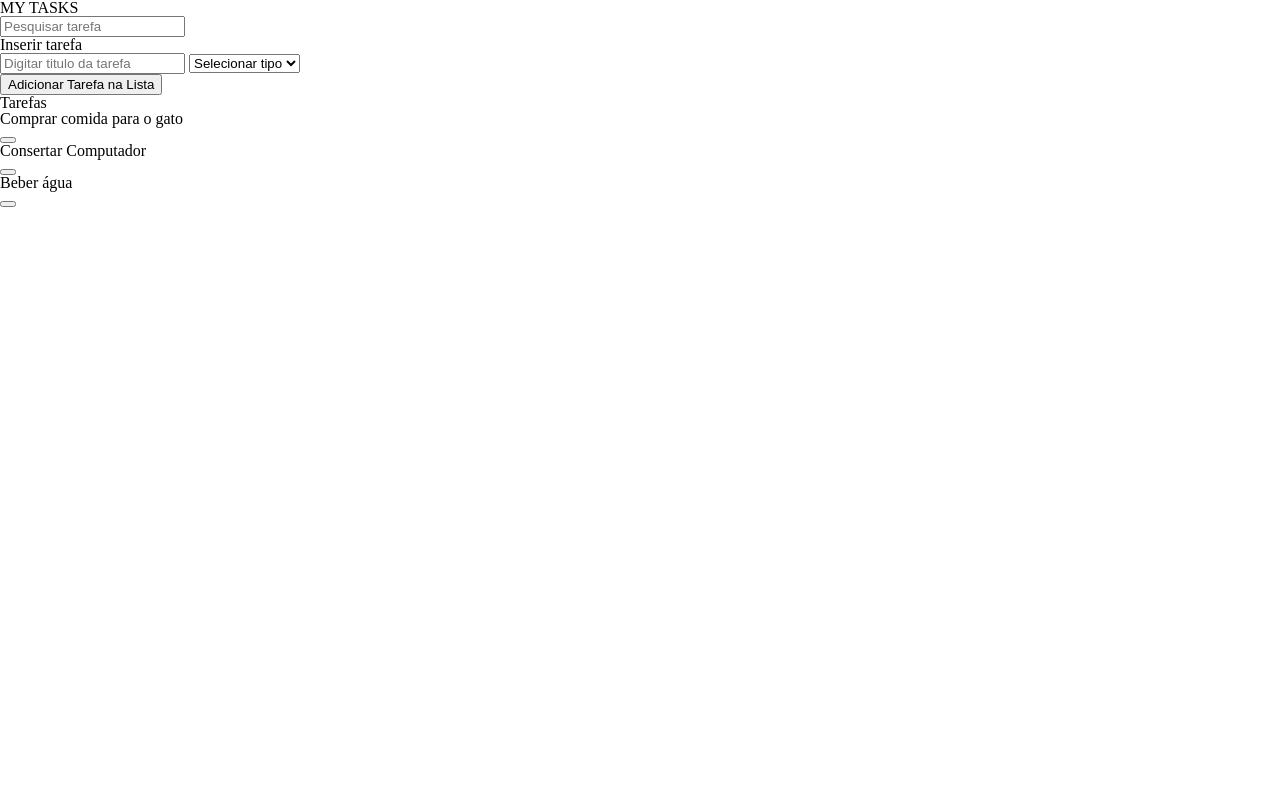
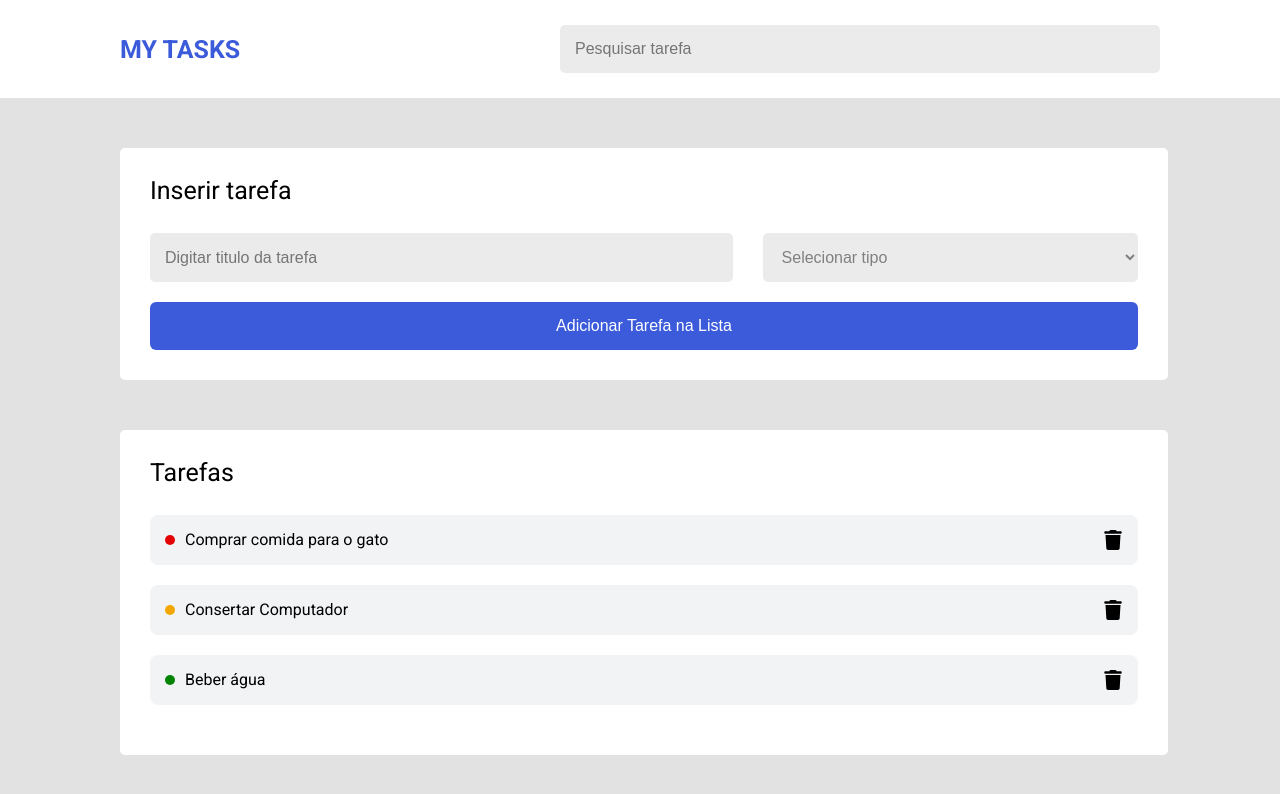
Before and after one commit to JrValerio/lista-de-tarefas, a plain HTML site: page index.html in a window 1280 px wide. Drawn offline with Linux system fonts and the light colour scheme.

Commit message:
S1-04 | 🧩 Tarefa 1 | Estilizando o Projeto

```diff
--- a/index.html
+++ b/index.html
@@ -9,6 +9,12 @@
     <!-- ESTILOS -->
     <link rel="stylesheet" href="./reset.css" />
     <link rel="stylesheet" href="./style.css" />
+    <link rel="preconnect" href="https://fonts.googleapis.com" />
+    <link rel="preconnect" href="https://fonts.gstatic.com" crossorigin />
+    <link
+      href="https://fonts.googleapis.com/css2?family=Roboto:wght@400;500;700&display=swap"
+      rel="stylesheet"
+    />
 
     <!-- SCRIPTS -->
     <script src="./script.js" defer></script>
@@ -51,7 +57,7 @@
 
       <!-- Listagem de tasks -->
       <section class="tasks__container">
-        <h2>Tarefas</h2>
+        <h2 class="title2">Tarefas</h2>
         <ul class="tasks__list">
           <!-- Task Exemplo 1 -->
           <li class="task__item">
--- a/style.css
+++ b/style.css
@@ -0,0 +1,147 @@
+:root {
+  --cor-primaria-azul: #3b5bdb;
+  --cor-bg-cinza: #e2e2e2;
+  --cor-inputs-cinza: #ebebeb;
+  --cor-itens-cinza: #f1f3f5;
+  --cor-span-urgente-vermelho: #e40404;
+  --cor-span-normal-verde: #028302;
+  --cor-span-importante-amarelo: #f3a703;
+}
+
+body {
+  font-family: "roboto", sans-serif;
+  margin: 0;
+  padding: 0;
+  background-color: var(--cor-bg-cinza);
+}
+
+.header__content,
+.main__container {
+  max-width: 1040px;
+  margin: 0 auto;
+}
+
+.title2 {
+  font-size: 25px;
+}
+
+.input__box {
+  background-color: var(--cor-inputs-cinza);
+  padding: 15px;
+  border-radius: 5px;
+  border: 0;
+  font-size: 16px;
+}
+
+.header__container {
+  background-color: #fff;
+  padding: 25px;
+}
+
+.header__content {
+  display: flex;
+  justify-content: space-between;
+  align-items: center;
+}
+
+.header__input--search {
+  width: 600px;
+}
+
+.header__title {
+  color: var(--cor-primaria-azul);
+  font-size: 25px;
+  font-weight: bold;
+}
+
+.form__container {
+  width: 95%;
+  margin-top: 50px;
+  padding: 30px;
+  border-radius: 5px;
+  background-color: #fff;
+}
+
+.form__input-container {
+  margin-top: 30px;
+  display: flex;
+  justify-content: space-between;
+  margin-bottom: 20px;
+}
+
+.form__input--text {
+  width: 56%;
+}
+
+.form__input--priority {
+  width: 38%;
+  font-size: 16px;
+  color: gray;
+}
+
+.form__button--add-task {
+  width: 100%;
+  background-color: var(--cor-primaria-azul);
+  color: #fff;
+  border-radius: 6px;
+  padding: 15px;
+  border: 0;
+  font-size: 16px;
+  cursor: pointer;
+}
+
+.tasks__container {
+  width: 95%;
+  margin-top: 50px;
+  padding: 30px;
+  border-radius: 5px;
+  background-color: #fff;
+}
+
+.tasks__list {
+  margin-top: 30px;
+}
+
+.task__item {
+  margin-bottom: 20px;
+  background-color: var(--cor-itens-cinza);
+  display: flex;
+  justify-content: space-between;
+  align-items: center;
+  padding: 15px;
+  border-radius: 8px;
+}
+
+.task-info__container {
+  display: flex;
+  align-items: center;
+  gap: 10px;
+}
+
+.task-type {
+  width: 10px;
+  height: 10px;
+  background-color: black;
+  border-radius: 50%;
+  display: block;
+}
+
+.span-important {
+  background-color: var(--cor-span-importante-amarelo);
+}
+
+.span-normal {
+  background-color: var(--cor-span-normal-verde);
+}
+
+.span-urgent {
+  background-color: var(--cor-span-urgente-vermelho);
+}
+
+.task__button--remove-task {
+  background: no-repeat center/contain url(./assets/trash-icon.svg) transparent;
+  border: none;
+  width: 20px;
+  height: 20px;
+  cursor: pointer;
+}
```
Also changed, not shown: script.js (+10 -10 lines).
